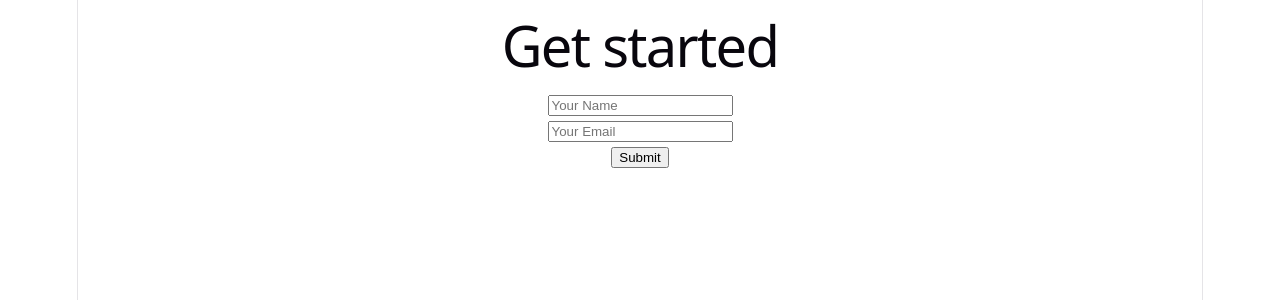
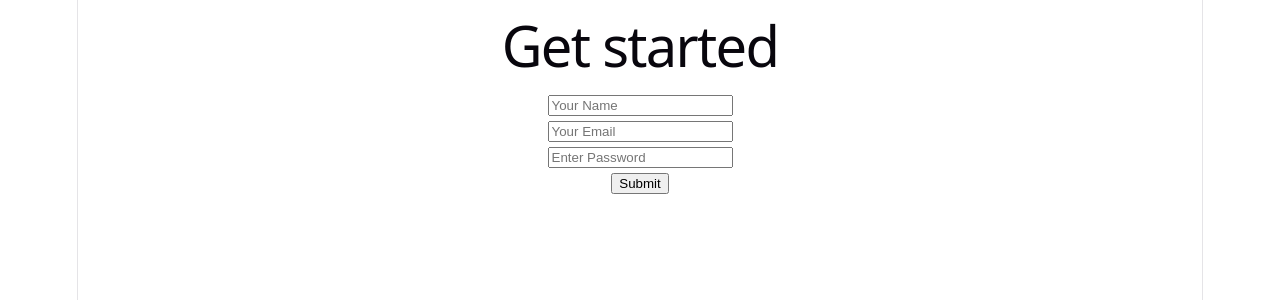
Before and after one commit to kamalcodezen/explore-react-form, a React (Vite) app: page / in a window 1280 px wide. Shown: the top 300 px of the page. Built offline with nearby package versions, Linux system fonts and the light colour scheme.

Commit message:
controlledField form user data get and pass conditional required

```diff
--- a/src/App.jsx
+++ b/src/App.jsx
@@ -1,5 +1,6 @@
 import "./App.css";
 import ActionField from "./components/ActionField/ActionField";
+import ControlField from "./components/ControlledField/ControlField";
 import SimpleForm from "./components/SimpleForm/SimpleForm";
 
 function App() {
@@ -8,7 +9,8 @@ function App() {
       <h1>Get started</h1>
 
       {/* <SimpleForm /> */}
-      <ActionField />
+      {/* <ActionField /> */}
+      <ControlField />
     </>
   );
 }
--- /dev/null
+++ b/src/components/ControlledField/ControlField.jsx
@@ -0,0 +1,51 @@
+import { useState } from "react";
+
+const ControlField = () => {
+  const [password, setPassword] = useState("");
+  const [error, setError] = useState("");
+
+  const handleControlledField = (e) => {
+    e.preventDefault();
+    console.log(e.target.name.value);
+    console.log(e.target.email.value);
+    // console.log(password);
+    if (password.length > 6) {
+      setError("password must be 6 character");
+    } else {
+      setError("");
+    }
+  };
+
+  const handlePassWordOnChange = (e) => {
+    setPassword(e.target.value);
+    // if (password.length >= 6) {
+    //   setError("password must be 6 character");
+    // } else {
+    //   setError("");
+    // }
+  };
+
+  return (
+    <div>
+      <form onSubmit={handleControlledField}>
+        <input type="text" name="name" placeholder="Your Name" />
+        <br />
+        <input type="email" name="email" placeholder="Your Email" />
+        <br />
+        <input
+          type="password"
+          name="password"
+          placeholder="Enter Password"
+          defaultValue={password}
+          onChange={handlePassWordOnChange}
+        />
+        <br />
+        <input type="submit" value="Submit" />
+      </form>
+
+      <p style={{ color: "red" }}>{error}</p>
+    </div>
+  );
+};
+
+export default ControlField;
```
